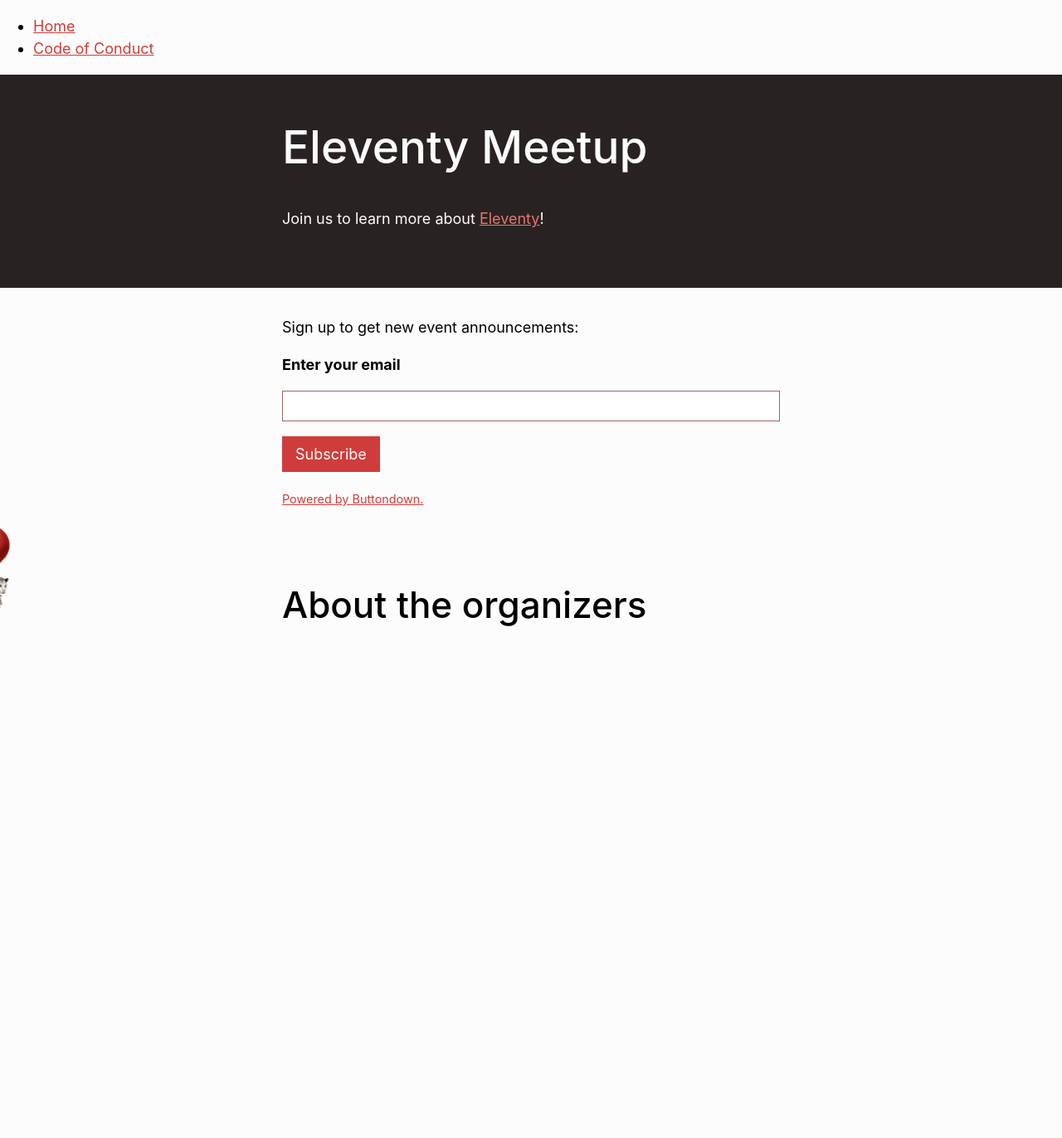
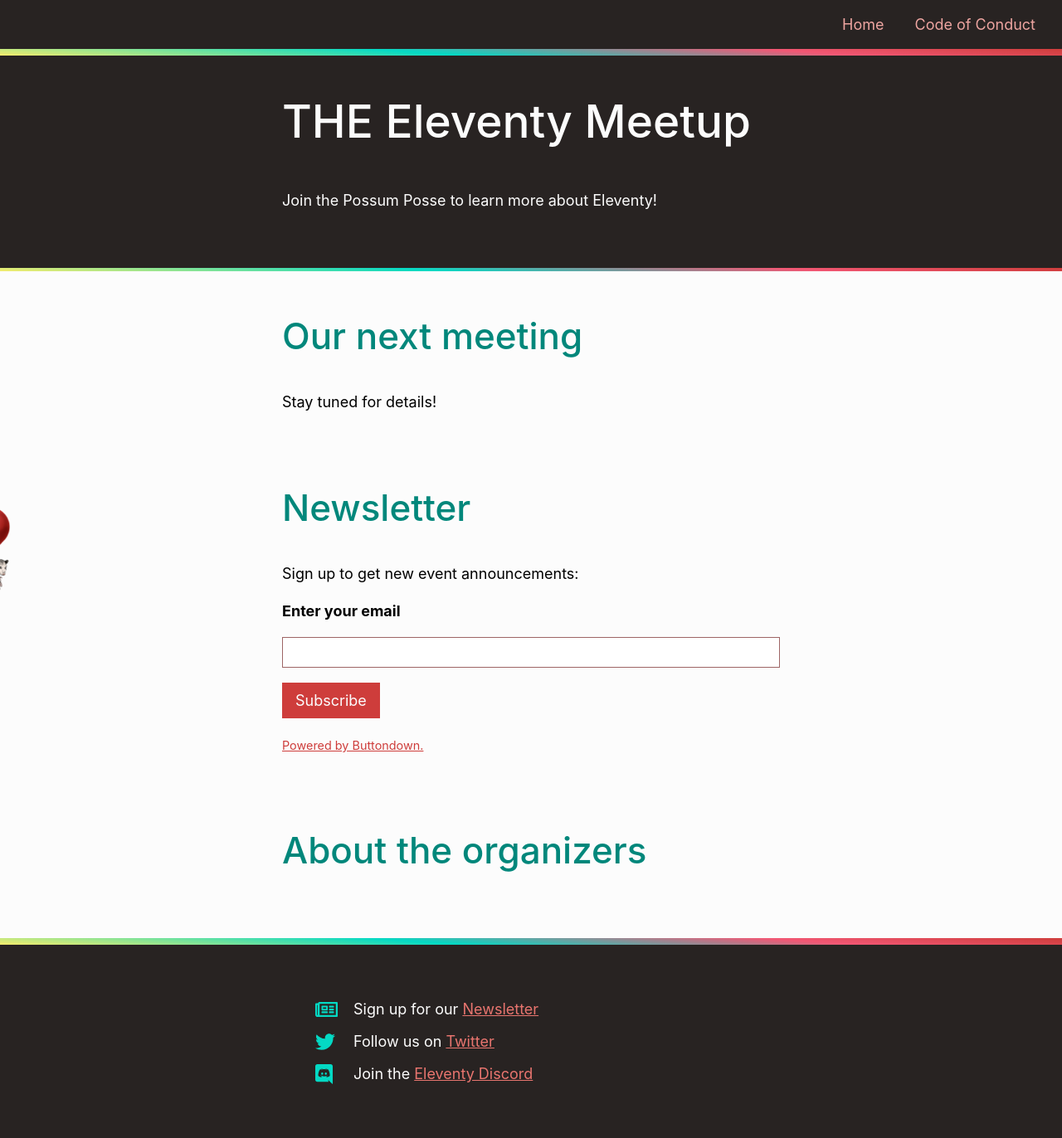
Before and after one commit to Eleventy-Meetup/website, an Eleventy site: page src/index.njk in a window 1280 px wide. Shown: the whole page at 83% size. Before the commit the page ends 818 px from the top, so only its background shows below. Built offline with nearby package versions, Linux system fonts and the light colour scheme; Eleventy itself is replaced by a stand-in of ours; files that its build step writes are made by us from their sources; a web font is replaced by a local one; what @sanity/block-content-to-markdown, @sanity/client would draw is missing.

Commit message:
Moar styles

```diff
--- a/src/_includes/base.njk
+++ b/src/_includes/base.njk
@@ -8,16 +8,14 @@
   <title>{{ title }}</title>
   <meta name="description" content="{{ description }}">
   <link rel="stylesheet" href="/style.css">
+
+  <link rel="preconnect" href="https://fonts.googleapis.com">
+<link rel="preconnect" href="https://fonts.gstatic.com" crossorigin>
+<link href="https://fonts.googleapis.com/css2?family=Londrina+Shadow&family=Londrina+Solid&display=swap" rel="stylesheet">
 </head>
 <body>
-  <nav>
-    <ul>
-      <li><a href="/">Home</a></li>
-      <li><a href="/code-of-conduct">Code of Conduct</a></li>
-    </ul>
-  </nav>
-  <!-- Grab the content from the page data and dump it here, and mark it as safe -->
-  <!-- Safe docs: https://mozilla.github.io/nunjucks/templating.html#safe -->
   {{ content | safe }}
+
+  {% include 'footer.njk' %}
 </body>
 </html>
--- /dev/null
+++ b/src/_includes/footer.njk
@@ -0,0 +1,18 @@
+<footer class="dark-bg">
+  <section class="container">
+    <ul>
+      <li>
+        <svg aria-hidden="true" xmlns="http://www.w3.org/2000/svg" viewBox="0 0 576 512" height="24"><path fill="currentColor" d="M552 64H112c-20.858 0-38.643 13.377-45.248 32H24c-13.255 0-24 10.745-24 24v272c0 30.928 25.072 56 56 56h496c13.255 0 24-10.745 24-24V88c0-13.255-10.745-24-24-24zM48 392V144h16v248c0 4.411-3.589 8-8 8s-8-3.589-8-8zm480 8H111.422c.374-2.614.578-5.283.578-8V112h416v288zM172 280h136c6.627 0 12-5.373 12-12v-96c0-6.627-5.373-12-12-12H172c-6.627 0-12 5.373-12 12v96c0 6.627 5.373 12 12 12zm28-80h80v40h-80v-40zm-40 140v-24c0-6.627 5.373-12 12-12h136c6.627 0 12 5.373 12 12v24c0 6.627-5.373 12-12 12H172c-6.627 0-12-5.373-12-12zm192 0v-24c0-6.627 5.373-12 12-12h104c6.627 0 12 5.373 12 12v24c0 6.627-5.373 12-12 12H364c-6.627 0-12-5.373-12-12zm0-144v-24c0-6.627 5.373-12 12-12h104c6.627 0 12 5.373 12 12v24c0 6.627-5.373 12-12 12H364c-6.627 0-12-5.373-12-12zm0 72v-24c0-6.627 5.373-12 12-12h104c6.627 0 12 5.373 12 12v24c0 6.627-5.373 12-12 12H364c-6.627 0-12-5.373-12-12z"/></svg>
+        <span>Sign up for our <a href="">Newsletter</a></span>
+      </li>
+      <li>
+        <svg aria-hidden="true" xmlns="http://www.w3.org/2000/svg" viewBox="0 0 512 512" height="24"><path fill="currentColor" d="M459.37 151.716c.325 4.548.325 9.097.325 13.645 0 138.72-105.583 298.558-298.558 298.558-59.452 0-114.68-17.219-161.137-47.106 8.447.974 16.568 1.299 25.34 1.299 49.055 0 94.213-16.568 130.274-44.832-46.132-.975-84.792-31.188-98.112-72.772 6.498.974 12.995 1.624 19.818 1.624 9.421 0 18.843-1.3 27.614-3.573-48.081-9.747-84.143-51.98-84.143-102.985v-1.299c13.969 7.797 30.214 12.67 47.431 13.319-28.264-18.843-46.781-51.005-46.781-87.391 0-19.492 5.197-37.36 14.294-52.954 51.655 63.675 129.3 105.258 216.365 109.807-1.624-7.797-2.599-15.918-2.599-24.04 0-57.828 46.782-104.934 104.934-104.934 30.213 0 57.502 12.67 76.67 33.137 23.715-4.548 46.456-13.32 66.599-25.34-7.798 24.366-24.366 44.833-46.132 57.827 21.117-2.273 41.584-8.122 60.426-16.243-14.292 20.791-32.161 39.308-52.628 54.253z"/></svg>
+        <span>Follow us on <a href="">Twitter</a></span>
+      </li>
+      <li>
+        <svg aria-hidden="true" xmlns="http://www.w3.org/2000/svg" viewBox="0 0 448 512" height="24"><path fill="currentColor" d="M297.216 243.2c0 15.616-11.52 28.416-26.112 28.416-14.336 0-26.112-12.8-26.112-28.416s11.52-28.416 26.112-28.416c14.592 0 26.112 12.8 26.112 28.416zm-119.552-28.416c-14.592 0-26.112 12.8-26.112 28.416s11.776 28.416 26.112 28.416c14.592 0 26.112-12.8 26.112-28.416.256-15.616-11.52-28.416-26.112-28.416zM448 52.736V512c-64.494-56.994-43.868-38.128-118.784-107.776l13.568 47.36H52.48C23.552 451.584 0 428.032 0 398.848V52.736C0 23.552 23.552 0 52.48 0h343.04C424.448 0 448 23.552 448 52.736zm-72.96 242.688c0-82.432-36.864-149.248-36.864-149.248-36.864-27.648-71.936-26.88-71.936-26.88l-3.584 4.096c43.52 13.312 63.744 32.512 63.744 32.512-60.811-33.329-132.244-33.335-191.232-7.424-9.472 4.352-15.104 7.424-15.104 7.424s21.248-20.224 67.328-33.536l-2.56-3.072s-35.072-.768-71.936 26.88c0 0-36.864 66.816-36.864 149.248 0 0 21.504 37.12 78.08 38.912 0 0 9.472-11.52 17.152-21.248-32.512-9.728-44.8-30.208-44.8-30.208 3.766 2.636 9.976 6.053 10.496 6.4 43.21 24.198 104.588 32.126 159.744 8.96 8.96-3.328 18.944-8.192 29.44-15.104 0 0-12.8 20.992-46.336 30.464 7.68 9.728 16.896 20.736 16.896 20.736 56.576-1.792 78.336-38.912 78.336-38.912z"/></svg>
+        <span>Join the <a href="">Eleventy Discord</a></span>
+      </li>
+    </ul>
+  </section>
+</footer>
--- a/src/_includes/layout.njk
+++ b/src/_includes/layout.njk
@@ -2,6 +2,10 @@
 layout: base.njk
 ---
 
+<header>
+  {% include 'nav.njk' %}
+</header>
+
 <main class="container">
   {{ content | safe }}
 </main>
--- /dev/null
+++ b/src/_includes/nav.njk
@@ -0,0 +1,6 @@
+<nav>
+  <ul>
+    <li><a href="/">Home</a></li>
+    <li><a href="/code-of-conduct">Code of Conduct</a></li>
+  </ul>
+</nav>
--- /dev/null
+++ b/src/_includes/with-header.njk
@@ -0,0 +1,17 @@
+---
+layout: base.njk
+---
+<header>
+  {% include 'nav.njk' %}
+
+  <section class="dark-bg">
+    <div class="container">
+      <h1>{{title}}</h1>
+      <p>{{description}}</p>
+    </div>
+  </section>
+</header>
+
+<main>
+  {{ content | safe }}
+</main>
--- a/src/index.njk
+++ b/src/index.njk
@@ -1,24 +1,21 @@
 ---
-layout: base.njk
-title: Eleventy Meetup
-description: Join us to learn more about Eleventy!
+layout: with-header.njk
+title: THE Eleventy Meetup
+description: Join the Possum Posse to learn more about Eleventy!
 ---
 
-<header class="dark-bg">
-  <div class="container">
-    <h1>Eleventy Meetup</h1>
-    <p>Join us to learn more about <a href="https://www.11ty.dev">Eleventy</a>!</p>
-  </div>
-</header>
-
-<main>
 <a href="https://www.11ty.dev/news/logo-homage/" class="elv-possum-anchor" data-investors-avatar="">
   <picture class="elv-possum-pic">
     <!-- <source srcset="/img/possum-balloon-original.webp" type="image/webp"> -->
     <img src="/img/possum-balloon-original-sm.png" class="elv-possum" alt="The possum is Eleventy’s mascot" loading="lazy" width="200" height="363">
   </picture>
 </a>
+<section class="container flow">
+  <h2>Our next meeting</h2>
+  <p>Stay tuned for details!</p>
+</section>
 <section class="container">
+  <h2>Newsletter</h2>
   <p>Sign up to get new event announcements:</p>
   <form
     action="https://buttondown.email/api/emails/embed-subscribe/EleventyMeetup"
@@ -47,4 +44,3 @@ description: Join us to learn more about Eleventy!
     </article>
   {% endfor %}
 </section>
-</main>
--- a/src/style.css
+++ b/src/style.css
@@ -1,5 +1,7 @@
 :root{
   --font-primary: -apple-system, BlinkMacSystemFont, "Segoe UI", Roboto, Oxygen-Sans, Ubuntu, Cantarell, "Helvetica Neue", sans-serif;
+  --font-accent-h: 'Londrina Shadow', -apple-system, BlinkMacSystemFont, "Segoe UI", Roboto, Oxygen-Sans, Ubuntu, Cantarell, "Helvetica Neue", sans-serif;
+  --font-accent: 'Londrina Solid', -apple-system, BlinkMacSystemFont, "Segoe UI", Roboto, Oxygen-Sans, Ubuntu, Cantarell, "Helvetica Neue", sans-serif;
 
   --red-0: rgb(254,252,251);
   --red-10: rgb(245,209,207);
@@ -21,6 +23,27 @@
   --grey-60: rgb(69,60,60);
   --grey-70: rgb(40,35,34);
 
+  --teal-0: rgb(242,255,253);
+  --teal-10: rgb(5,243,224);
+  --teal-20: rgb(4,217,196);
+  --teal-default: rgb(4,217,196);
+  --teal-30: rgb(2,170,154);
+  --teal-40: rgb(1,135,123);
+  --teal-50: rgb(1,102,93);
+  --teal-60: rgb(0,71,65);
+  --teal-70: rgb(0,41,38);
+
+  --pink-default: #F25774;
+  --yellow-default: #F5EC6D;
+
+  --gradient: linear-gradient(
+    4deg,
+    var(--yellow-default) 0%,
+    var(--teal-default) 40%,
+    var(--pink-default) 74%,
+    var(--red-default) 100%
+  );
+
   --white: var(--grey-0);
 
   --size-300: 0.8rem;
@@ -38,8 +61,10 @@ html {font-size: 100%;} /*16px*/
 p {margin-bottom: 1rem;}
 h1, h2, h3, h4, h5 {
   /* margin: 3rem 0 1.38rem; */
+  color: var(--teal-40);
   font-weight: 500;
   line-height: 1.3;
+  font-family: var(--font-accent);
 }
 h1 {
   margin-top: 0;
@@ -62,6 +87,9 @@ body {
   background-color: var(--grey-70);
   color: var(--white);
   padding: 2em 1em;
+}
+.dark-bg h1 {
+ color: var(--white);
 }
 
 .container {
@@ -99,6 +127,7 @@ button {
   background-color: var(--red-default);
   border: none;
   color: var(--white);
+  font-family: var(--font-accent);
   padding: 8px 16px;
 }
 
@@ -119,12 +148,89 @@ input {
   width: 100%;
 }
 
+/* Nav */
+nav {
+  background-color: var(--grey-70);
+  position: relative;
+}
+nav::after {
+  content: '';
+  background: var(--gradient);
+  height: 8px;
+  position: absolute;
+  bottom: -8px;
+  left: 0;
+  width: 100%;
+}
+nav ul {
+  margin: 0 16px;
+  text-align: right;
+  list-style: none;
+}
+nav li {
+  display: inline-block;
+  margin: 16px 0;
+  text-align: center;}
+nav li a {
+  color: var(--red-20);
+  font-family: var(--font-accent);
+  /* letter-spacing: 1px; */
+  padding: 16px;
+  text-decoration: none;
+}
+nav li a:hover {
+  color: var(--red-10);
+}
+nav li a.active {
+  font-weight: 700;
+}
+header {position: relative;}
+header::after {
+  content: '';
+  background: var(--gradient);
+  height: 4px;
+  position: absolute;
+  bottom: -2px;
+  left: 0;
+  width: 100%;
+}
+
+/* Footer */
+footer {
+  position: relative;
+}
+footer::before {
+  content: '';
+  background: var(--gradient);
+  height: 8px;
+  position: absolute;
+  top: -8px;
+  left: 0;
+  width: 100%;
+}
+footer ul {
+  list-style: none;
+  margin: 0;
+}
+footer li {
+  align-items: center;
+  display: grid;
+  gap: 16px;
+  grid-template-columns: 30px 1fr;
+  margin: 12px 0;
+}
+footer svg {
+  color: var(--teal-default);
+}
+
+
 /* Header Possum */
 .elv-possum-anchor {
 	display: block;
 }
 main {
 	overflow: hidden;
+  padding-bottom: 32px;
   position: relative;
 }
 .elv-possum {
```
Also changed, not shown: src/code-of-conduct.md (+6 -4 lines). Lines whose indentation alone changed are shown as unchanged.
